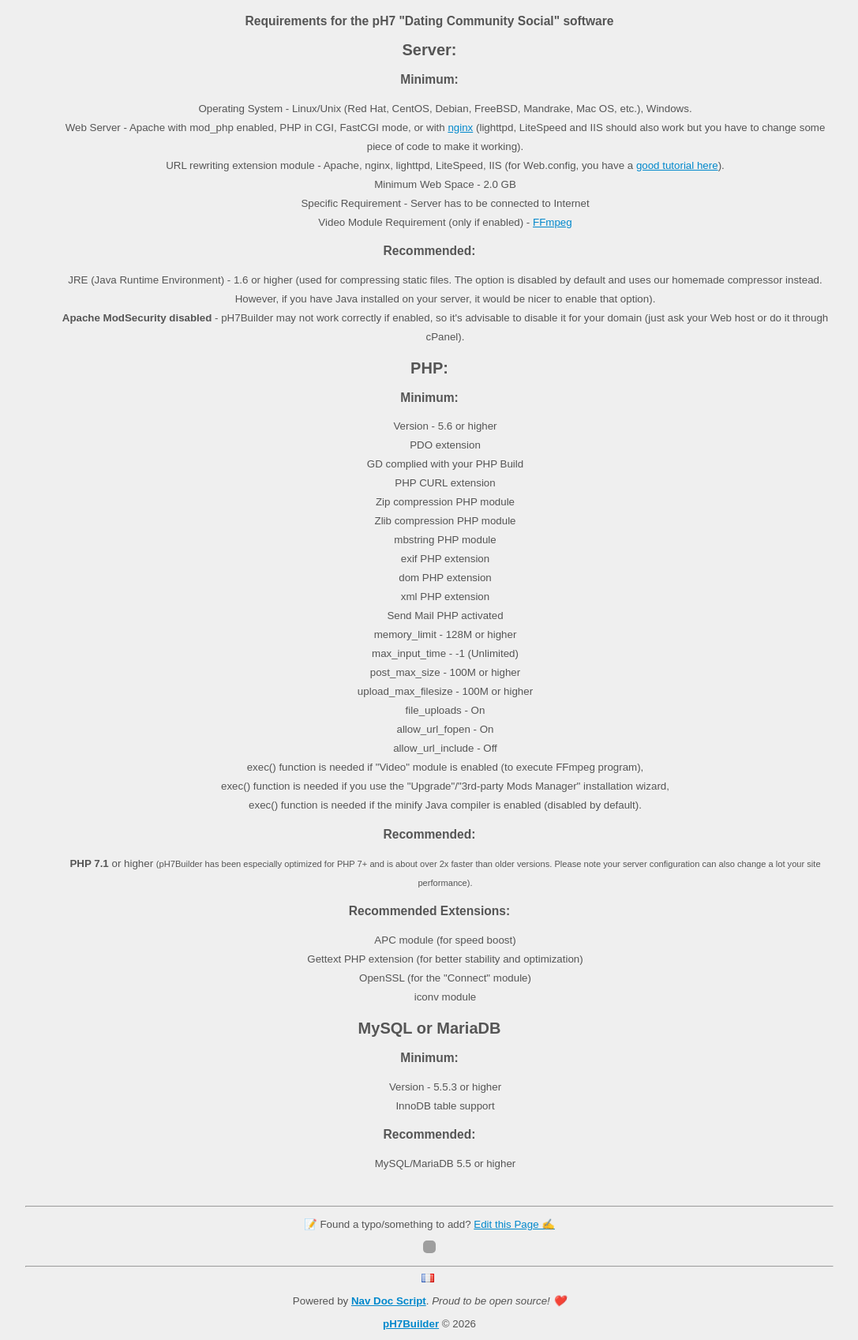
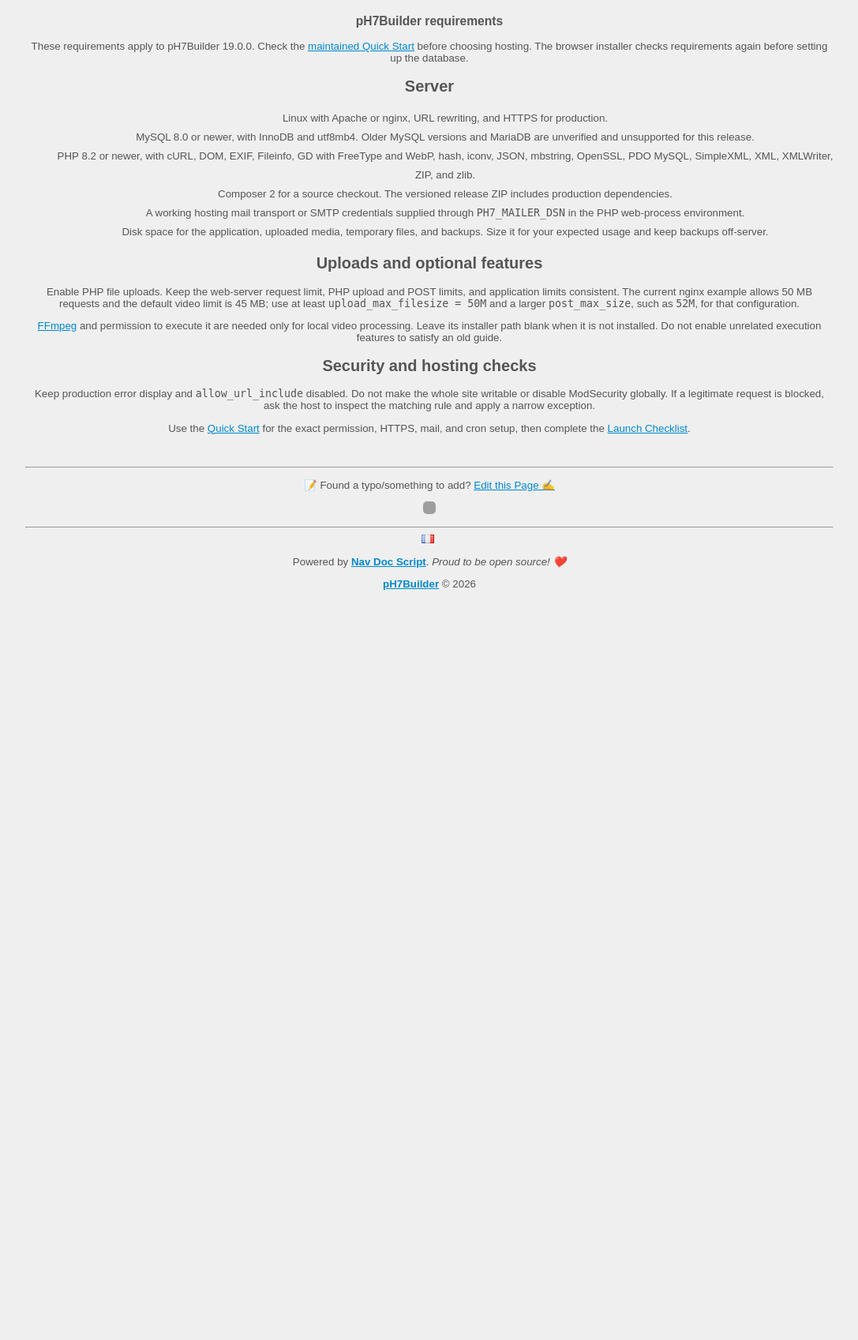
Before and after one commit to pH7Software/pH7-Documentation, a PHP site: page /en/requirements in a window 1280 px wide. Shown: the part 49-1746 px from the top of the page at 79% size, without its empty margins (96-1183 px from the left). After the commit the page ends 796 px from the top, so only its background shows below. Run offline with PHP 8.4, Linux system fonts and the light colour scheme; grey boxes are pictures that could not be loaded.

Commit message:
Replace obsolete setup guidance with the supported v19 path

```diff
--- a/data/en/requirements.tpl
+++ b/data/en/requirements.tpl
@@ -1,87 +1,29 @@
-<h1>Requirements for the pH7 &quot;Dating Community Social&quot; software</h1>
+<h1>pH7Builder requirements</h1>
 
-<h2>Server:</h2>
-<h3>Minimum:</h3>
+<p>These requirements apply to pH7Builder 19.0.0. Check the
+    <a href="https://github.com/pH7Software/pH7-Social-Dating-CMS/blob/18.x/docs/QUICK_START.md#1-confirm-the-requirements">maintained Quick Start</a>
+    before choosing hosting. The browser installer checks requirements again before setting up the database.</p>
+
+<h2>Server</h2>
 <ul>
-    <li>Operating System - Linux/Unix (Red Hat, CentOS, Debian, FreeBSD, Mandrake, Mac OS, etc.), Windows.</li>
-    <li>Web Server - Apache with mod_php enabled, PHP in CGI, FastCGI mode, or with <a
-                href="http://ph7builder.com/doc/en/nginx-configuration">nginx</a> (lighttpd, LiteSpeed and IIS should also
-        work but you have to change some piece of code to make it working).
-    </li>
-    <li>URL rewriting extension module - Apache, nginx, lighttpd, LiteSpeed, IIS (for Web.config, you have a <a
-                href="http://www.phpgenious.com/2010/04/url-rewriting-with-php-and-iis-7/">good tutorial here</a>).
-    </li>
-    <li>Minimum Web Space - 2.0 GB</li>
-    <li>Specific Requirement - Server has to be connected to Internet</li>
-    <li>Video Module Requirement (only if enabled) - <a href="http://ffmpeg.org">FFmpeg</a></li>
+    <li>Linux with Apache or nginx, URL rewriting, and HTTPS for production.</li>
+    <li>MySQL 8.0 or newer, with InnoDB and utf8mb4. Older MySQL versions and MariaDB are unverified and unsupported for this release.</li>
+    <li>PHP 8.2 or newer, with cURL, DOM, EXIF, Fileinfo, GD with FreeType and WebP, hash, iconv, JSON, mbstring, OpenSSL, PDO MySQL, SimpleXML, XML, XMLWriter, ZIP, and zlib.</li>
+    <li>Composer 2 for a source checkout. The versioned release ZIP includes production dependencies.</li>
+    <li>A working hosting mail transport or SMTP credentials supplied through <code>PH7_MAILER_DSN</code> in the PHP web-process environment.</li>
+    <li>Disk space for the application, uploaded media, temporary files, and backups. Size it for your expected usage and keep backups off-server.</li>
 </ul>
 
-<h3>Recommended:</h3>
-<ul>
-    <li>JRE (Java Runtime Environment) - 1.6 or higher (used for compressing static files. The option is disabled by
-        default and uses our homemade compressor instead. However, if you have Java installed on your server, it would
-        be nicer to enable that option).
-    </li>
-    <li><strong>Apache ModSecurity disabled</strong> - pH7Builder may not work correctly if enabled, so it's advisable to disable it for
-        your domain (just ask your Web host or do it through cPanel).
-    </li>
-</ul>
+<h2>Uploads and optional features</h2>
+<p>Enable PHP file uploads. Keep the web-server request limit, PHP upload and POST limits, and application limits consistent.
+    The current nginx example allows 50 MB requests and the default video limit is 45 MB; use at least
+    <code>upload_max_filesize = 50M</code> and a larger <code>post_max_size</code>, such as <code>52M</code>, for that configuration.</p>
+<p><a href="https://ffmpeg.org">FFmpeg</a> and permission to execute it are needed only for local video processing.
+    Leave its installer path blank when it is not installed. Do not enable unrelated execution features to satisfy an old guide.</p>
 
-
-<h2>PHP:</h2>
-<h3>Minimum:</h3>
-<ul>
-    <li>Version - 5.6 or higher</li>
-    <li>PDO extension</li>
-    <li>GD complied with your PHP Build</li>
-    <li>PHP CURL extension</li>
-    <li>Zip compression PHP module</li>
-    <li>Zlib compression PHP module</li>
-    <li>mbstring PHP module</li>
-    <li>exif PHP extension</li>
-    <li>dom PHP extension</li>
-    <li>xml PHP extension</li>
-    <li>Send Mail PHP activated</li>
-    <li>memory_limit - 128M or higher</li>
-    <li>max_input_time - -1 (Unlimited)</li>
-    <li>post_max_size - 100M or higher</li>
-    <li>upload_max_filesize - 100M or higher</li>
-    <li>file_uploads - On</li>
-    <li>allow_url_fopen - On</li>
-    <li>allow_url_include - Off</li>
-    <li>
-        exec() function is needed if "Video" module is enabled (to execute FFmpeg program),<br />
-        exec() function is needed if you use the "Upgrade"/"3rd-party Mods Manager" installation wizard,<br />
-        exec() function is needed if the minify Java compiler is enabled (disabled by default).
-    </li>
-</ul>
-
-<h3>Recommended:</h3>
-<ul>
-    <li><span class="bold">PHP 7.1</span> or higher
-        <small>(pH7Builder has been especially optimized for PHP 7+ and is about over 2x faster than older versions. Please
-            note your server configuration can also change a lot your site performance).
-        </small>
-    </li>
-</ul>
-
-<h3>Recommended Extensions:</h3>
-<ul>
-    <li>
-    <li>APC module (for speed boost)</li>
-    <li>Gettext PHP extension (for better stability and optimization)</li>
-    <li>OpenSSL (for the "Connect" module)</li>
-    <li>iconv module</li>
-</ul>
-
-
-<h2>MySQL or MariaDB</h2>
-<h3>Minimum:</h3>
-<ul>
-    <li>Version - 5.5.3 or higher</li>
-    <li>InnoDB table support</li>
-</ul>
-<h3>Recommended:</h3>
-<ul>
-    <li>MySQL/MariaDB 5.5 or higher</li>
-</ul>
+<h2>Security and hosting checks</h2>
+<p>Keep production error display and <code>allow_url_include</code> disabled. Do not make the whole site writable or disable
+    ModSecurity globally. If a legitimate request is blocked, ask the host to inspect the matching rule and apply a narrow exception.</p>
+<p>Use the <a href="https://github.com/pH7Software/pH7-Social-Dating-CMS/blob/18.x/docs/QUICK_START.md">Quick Start</a>
+    for the exact permission, HTTPS, mail, and cron setup, then complete the
+    <a href="https://github.com/pH7Software/pH7-Social-Dating-CMS/blob/18.x/docs/LAUNCH_CHECKLIST.md">Launch Checklist</a>.</p>
```
Also changed, not shown: data/en/install.tpl (+37 -29 lines), data/en/upgrade.tpl (+31 -42 lines), data/fr/installation.tpl (+39 -28 lines), data/fr/mise-à-jour.tpl (+28 -25 lines).
